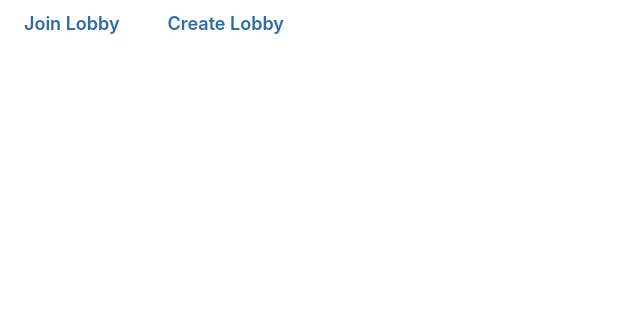
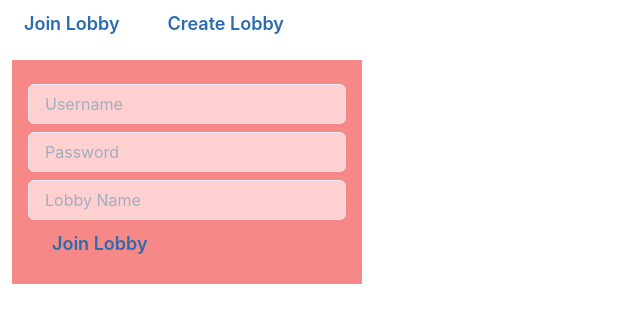
Before and after one commit to ultimate-cookie/cookie-client, a React app: page / in a window 1280 px wide. Shown: the top 322 px of the page, without its empty margins (0-640 px from the left). Built offline with nearby package versions, Linux system fonts and the light colour scheme.

Commit message:
added join lobby table

```diff
--- a/package.json
+++ b/package.json
@@ -45,6 +45,7 @@
     "webpack-dev-server": "^3.11.0"
   },
   "dependencies": {
+    "@chakra-ui/form-control": "^1.5.9",
     "@chakra-ui/react": "^1.8.6",
     "@emotion/react": "^11.8.2",
     "@emotion/styled": "^11.8.1",
--- a/src/App.js
+++ b/src/App.js
@@ -1,15 +1,15 @@
 import React from 'react';
 // import { Switch, Route } from 'react-router-dom';
+import '@chakra-ui/react'
 
-import { JoinButton, CreateButton } from './components';
+import { JoinButton, CreateButton, Signin } from './components';
 
 function App() {
 return (
 <>
 	<JoinButton />
 	<CreateButton />
-
-
+	<Signin />
 	{/* <div>
 		<NavBar />
 				<Switch>
--- /dev/null
+++ b/src/components/Signin/index.js
@@ -0,0 +1,25 @@
+import React from 'react';
+import { JoinButton } from '../index'
+import {
+  FormControl,
+  FormLabel,
+  Input,
+  // FormErrorMessage,
+  // FormHelperText,
+} from '@chakra-ui/react'
+
+const Signin = () => {
+return(
+<>
+<FormControl w="350px" bg="#f78888" m='3' p='4'>
+  <FormLabel htmlFor='username'></FormLabel>
+  <Input isRequired id='username' placeholder='Username' bg="#ffd0d0"/>
+  <FormLabel htmlFor='password'></FormLabel>
+  <Input isRequired id='password' placeholder='Password' bg="#ffd0d0"/>
+  <FormLabel htmlFor='lobbyname'></FormLabel>
+  <Input isRequired id='lobbyname' placeholder='Lobby Name' bg="#ffd0d0" />
+  <JoinButton />
+</FormControl>
+</>
+)};
+export default Signin;
--- a/src/components/index.js
+++ b/src/components/index.js
@@ -1,2 +1,3 @@
 export { default as CreateButton } from './CreateButton'
 export { default as JoinButton } from './JoinButton'
+export { default as Signin } from './Signin'
```
Also changed, not shown: 2 other files (tests, documents, lock files or other folders).
